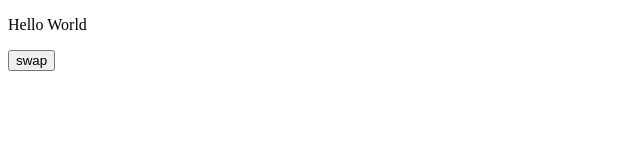
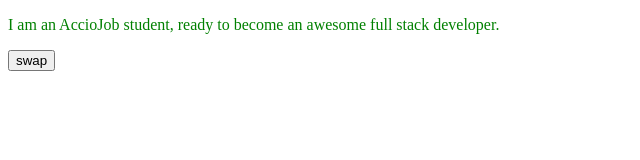
Before and after one commit to acciojob/dark-theme-bhanuchandarsalkam, a website: page main.html in a window 1280 px wide. Shown: the whole page, without its empty margins (0-640 px from the left). Drawn offline with Linux system fonts and the light colour scheme.

Commit message:
created a submission

```diff
--- a/main.html
+++ b/main.html
@@ -10,7 +10,7 @@
     <main id="app" class="day">
       <!-- html markup here -->
       <p id="ptag">
-        Hello World
+       I am an AccioJob student, ready to become an awesome full stack developer.
       </p>
       <button class="button_day” id="swap" onclick="swapTheme()">swap</button>
     </main>
--- a/styles.css
+++ b/styles.css
@@ -14,3 +14,6 @@
   background-color:blue;
   color:white;
 }
+#ptag{
+	color:green;
+}
```
